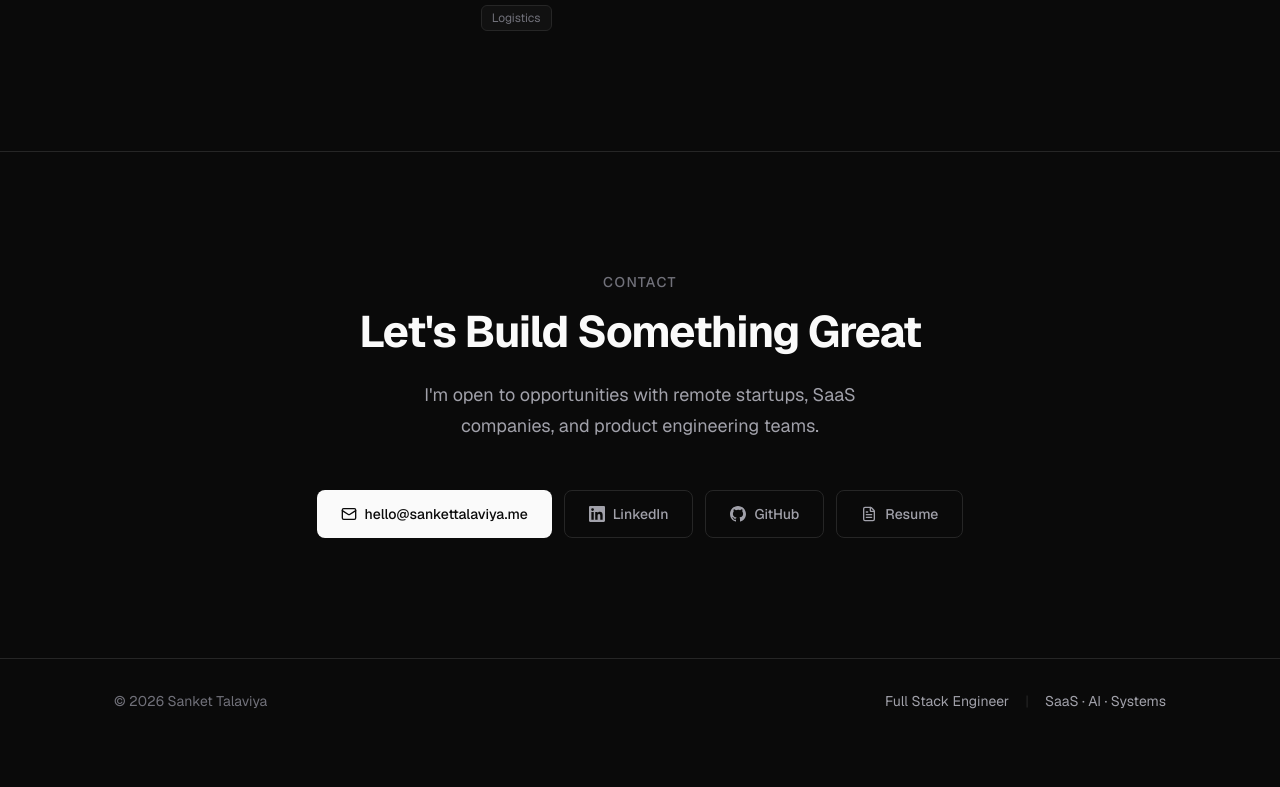
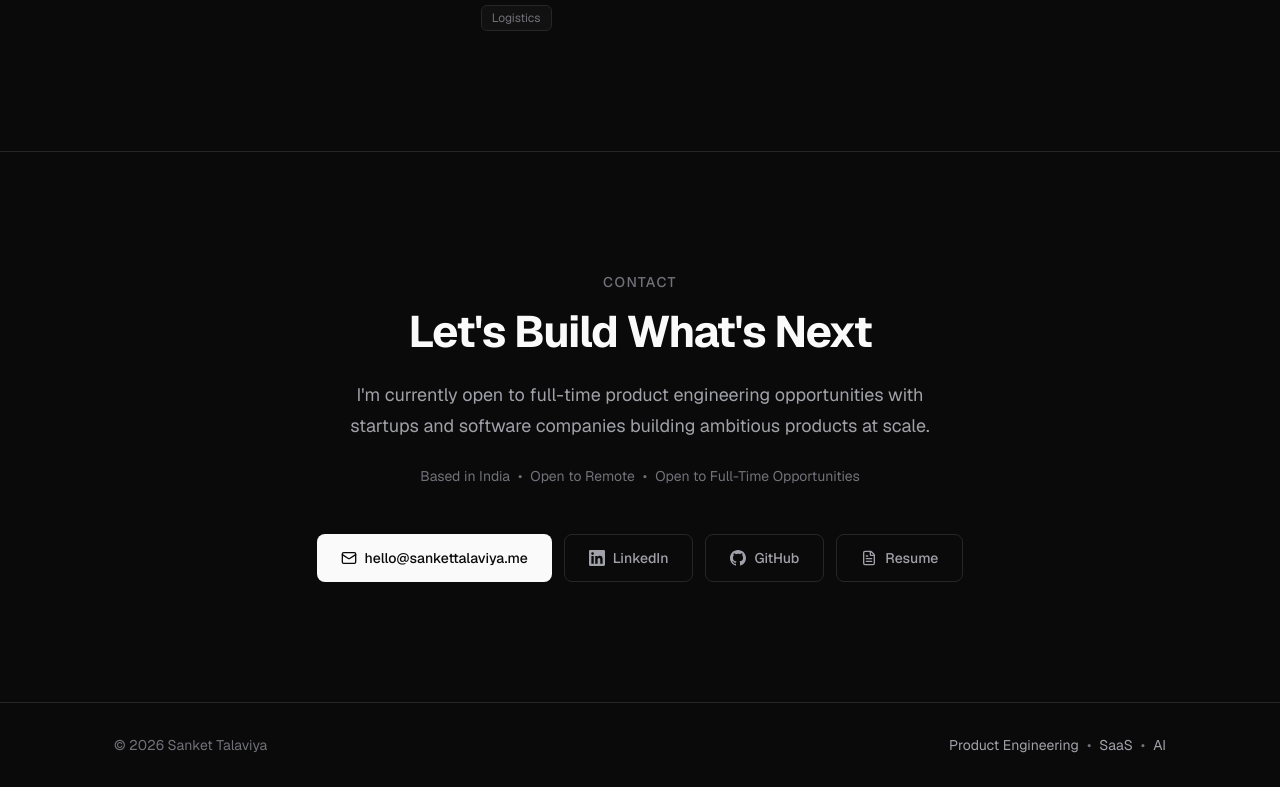
Before and after one commit to Sanket4450/sanket-portfolio, a Next.js app: page / in a window 1280 px wide. Shown: the part 9658-10445 px from the top of the page. Before the commit the page ends 10401 px from the top, so only its background shows below. Built offline with nearby package versions, Linux system fonts and the light colour scheme.

Commit message:
feat: finalized contact section and footer

```diff
--- a/src/components/Footer.tsx
+++ b/src/components/Footer.tsx
@@ -8,10 +8,13 @@ export default function Footer() {
           <p className="text-text-muted text-sm">
             &copy; {new Date().getFullYear()} {personal.name}
           </p>
-          <div className="text-text-secondary flex items-center gap-4 text-sm">
-            <span>{personal.designation}</span>
-            <span className="text-border">|</span>
-            <span> {footer.tagline.join(' · ')}</span>
+          <div className="text-text-secondary flex items-center text-sm">
+            {footer.tagline.map((item, index) => (
+              <span key={item} className="flex items-center">
+                {index > 0 && <span className="text-text-muted mx-2">•</span>}
+                {item}
+              </span>
+            ))}
           </div>
         </div>
       </div>
--- a/src/components/sections/Contact.tsx
+++ b/src/components/sections/Contact.tsx
@@ -1,4 +1,4 @@
-import { contact, personal } from '@/utils/data'
+import { contactSection, personal } from '@/utils/data'
 import Reveal from '@/components/Reveal'
 import { Mail, FileText } from 'lucide-react'
 import { LinkedInIcon } from '../icons/LinkedInIcon'
@@ -10,16 +10,28 @@ export default function Contact() {
       <div className="section-container text-center">
         <Reveal>
           <p className="text-text-muted mb-4 text-sm font-medium tracking-widest uppercase">
-            Contact
+            {contactSection.eyebrow}
           </p>
+
           <h2 className="text-foreground mb-6 text-[36px] leading-[1.1] font-bold tracking-[-0.03em] sm:text-[44px]">
-            {contact.title}
+            {contactSection.title}
           </h2>
         </Reveal>
 
         <Reveal delay={100}>
-          <p className="text-text-secondary mx-auto mb-12 max-w-[500px] text-lg leading-[1.7]">
-            {contact.description}
+          <p className="text-text-secondary mx-auto mb-6 max-w-[620px] text-lg leading-[1.7]">
+            {contactSection.description}
+          </p>
+        </Reveal>
+
+        <Reveal delay={150}>
+          <p className="text-text-muted mb-12 flex flex-wrap items-center justify-center gap-y-1 text-sm">
+            {contactSection.availability.map((item, index) => (
+              <span key={item} className="flex items-center">
+                {index > 0 && <span className="mx-2">•</span>}
+                {item}
+              </span>
+            ))}
           </p>
         </Reveal>
 
@@ -32,6 +44,7 @@ export default function Contact() {
               <Mail className="h-4 w-4" />
               {personal.email}
             </a>
+
             <a
               href={personal.linkedin}
               target="_blank"
@@ -41,6 +54,7 @@ export default function Contact() {
               <LinkedInIcon className="h-4 w-4" />
               LinkedIn
             </a>
+
             <a
               href={personal.github}
               target="_blank"
@@ -50,6 +64,7 @@ export default function Contact() {
               <GitHubIcon className="h-4 w-4" />
               GitHub
             </a>
+
             <a
               href={personal.resumeUrl}
               target="_blank"
--- a/src/utils/data.ts
+++ b/src/utils/data.ts
@@ -56,7 +56,6 @@ export const navLinks = [
   { label: 'Contact', href: '#contact' },
 ]
 
-
 export const experienceSection = {
   eyebrow: 'Experience',
   title: 'Building scalable software that powers real businesses.',
@@ -76,6 +75,14 @@ export const skillsSection = {
   title: 'Engineering Capabilities',
   description:
     'The technologies, architectural patterns, and engineering practices I use to build scalable production software.',
+}
+
+export const contactSection = {
+  eyebrow: 'Contact',
+  title: "Let's Build What's Next",
+  description:
+    "I'm currently open to full-time product engineering opportunities with startups and software companies building ambitious products at scale.",
+  availability: ['Based in India', 'Open to Remote', 'Open to Full-Time Opportunities'],
 }
 
 export const impact = [
@@ -101,7 +108,6 @@ export const impact = [
     description: 'Content generation & outreach automation',
   },
 ]
-
 
 export const experiences: Experience[] = [
   {
@@ -504,7 +510,6 @@ export const engineeringInterests = [
   'Product Infrastructure',
 ]
 
-
 export const skillGroups: SkillGroup[] = [
   {
     category: 'Backend Engineering',
@@ -564,12 +569,6 @@ export const skillGroups: SkillGroup[] = [
   },
 ]
 
-export const contact = {
-  title: "Let's Build Something Great",
-  description:
-    "I'm open to opportunities with remote startups, SaaS companies, and product engineering teams.",
+export const footer = {
+  tagline: ['Product Engineering', 'SaaS', 'AI'],
 }
-
-export const footer = {
-  tagline: ['SaaS', 'AI', 'Systems'],
-}
```
